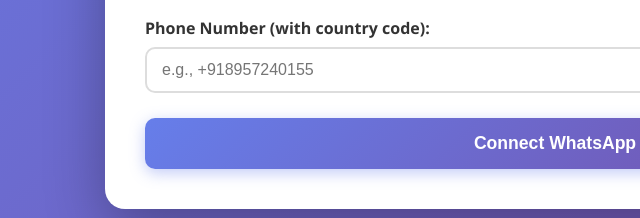
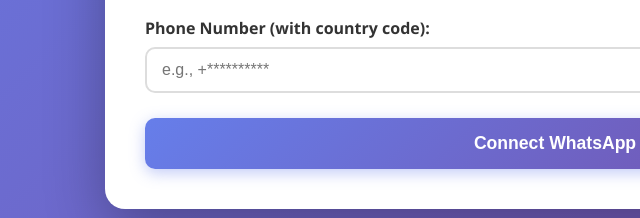
Before and after one commit to KGFBRAND792/WHATSAPPSERVERBYVEDANT, a website: page public/index.html in a window 1280 px wide. Shown: the part 499-717 px from the top of the page, 85-725 px from the left. Drawn offline with Linux system fonts and the light colour scheme.

Commit message:
Update index.html

```diff
--- a/public/index.html
+++ b/public/index.html
@@ -278,7 +278,7 @@
             <form id="loginForm">
                 <div class="form-group">
                     <label for="phoneNumber">Phone Number (with country code):</label>
-                    <input type="text" id="phoneNumber" placeholder="e.g., +918957240155" required>
+                    <input type="text" id="phoneNumber" placeholder="e.g., +**********" required>
                 </div>
 
                 <button type="submit" id="loginBtn">Connect WhatsApp</button>
```
